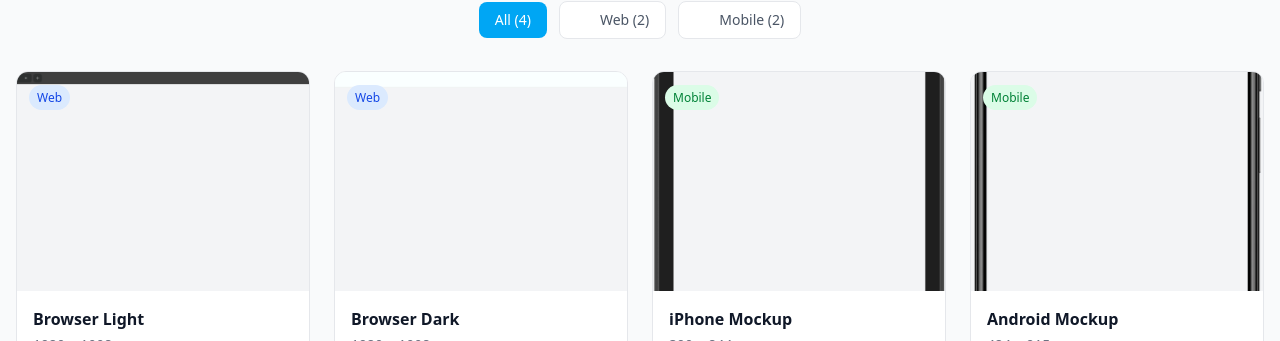
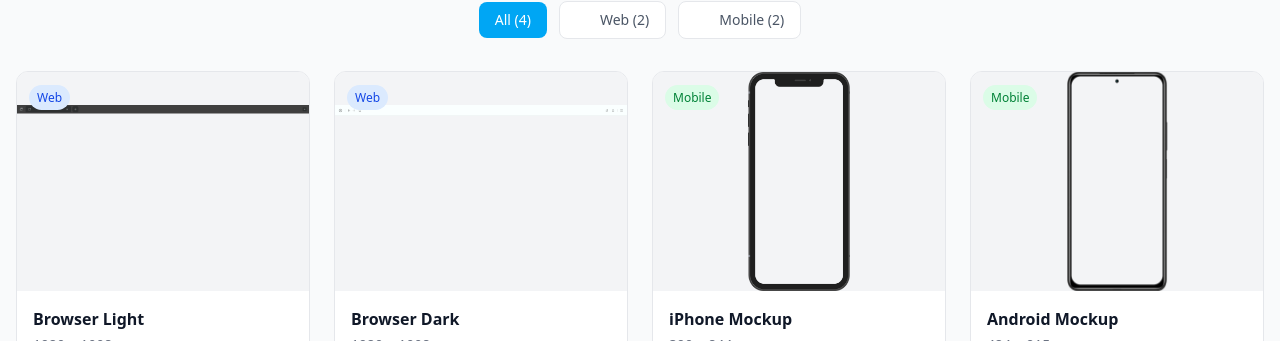
Before and after one commit to noosaaa/mockup-factory, a Next.js app: page /templates in a window 1280 px wide. Shown: the part 264-605 px from the top of the page. Built offline with nearby package versions, Linux system fonts and the light colour scheme; some icons are missing.

Commit message:
fix: change image class from object-cover to object-contain for better scaling

```diff
--- a/app/templates/page.tsx
+++ b/app/templates/page.tsx
@@ -53,7 +53,7 @@
           src={template.imagePath}
           alt={template.label}
           fill
-          className="object-cover group-hover:scale-105 transition-transform duration-300"
+          className="object-contain group-hover:scale-105 transition-transform duration-300"
           onError={(e) => {
             const target = e.target as HTMLImageElement;
             target.style.display = "none";
```
